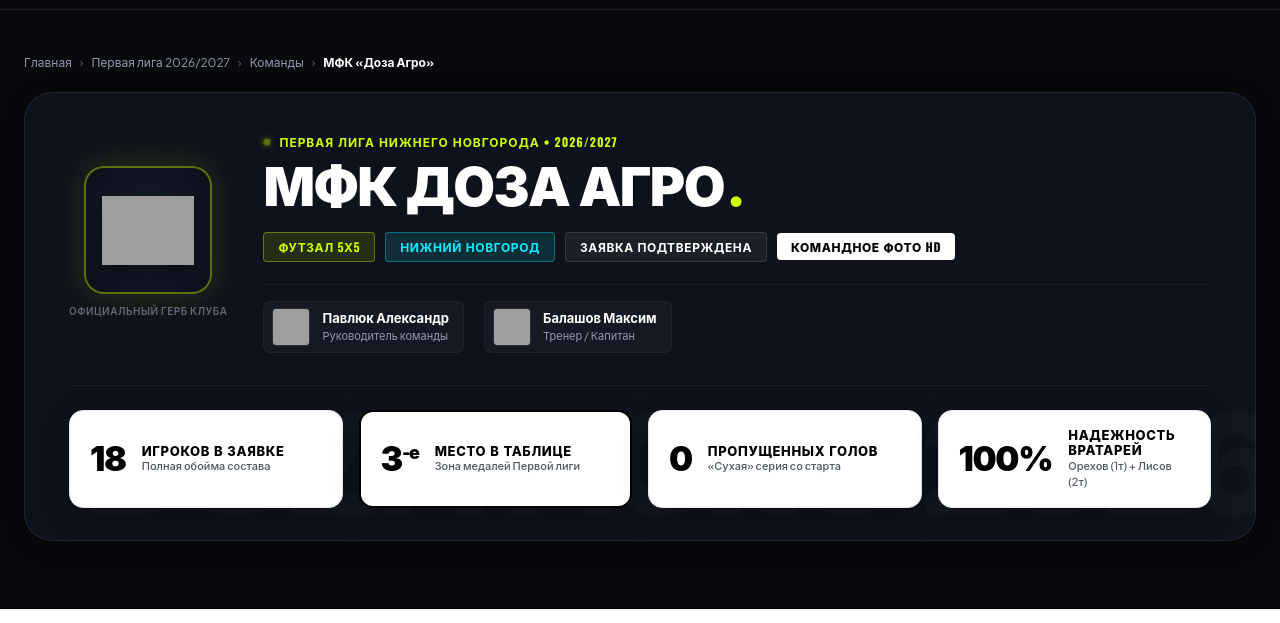
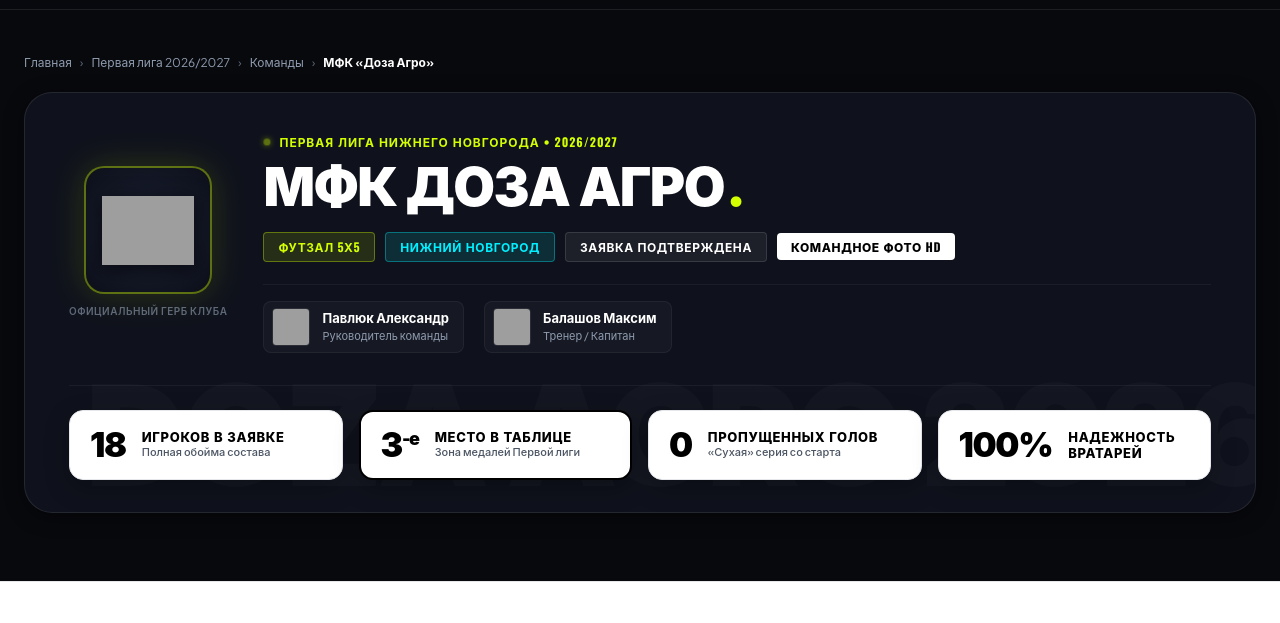
Before and after one commit to AL-Lisov/mini-football, a plain HTML site: page index.html in a window 1280 px wide. Shown: the part 115-738 px from the top of the page. Drawn offline with nearby package versions, Linux system fonts and the light colour scheme; grey boxes are pictures that could not be loaded; a web font is replaced by a local one.

Commit message:
Remove goalkeepers subtext from the fourth hero metric card

```diff
--- a/index.html
+++ b/index.html
@@ -223,7 +223,6 @@
               <div class="metric-number-bold neon-cyan">100%</div>
               <div class="metric-label-group">
                 <span class="metric-heading">НАДЕЖНОСТЬ ВРАТАРЕЙ</span>
-                <span class="metric-sub">Орехов (1т) + Лисов (2т)</span>
               </div>
             </div>
           </div>
```
